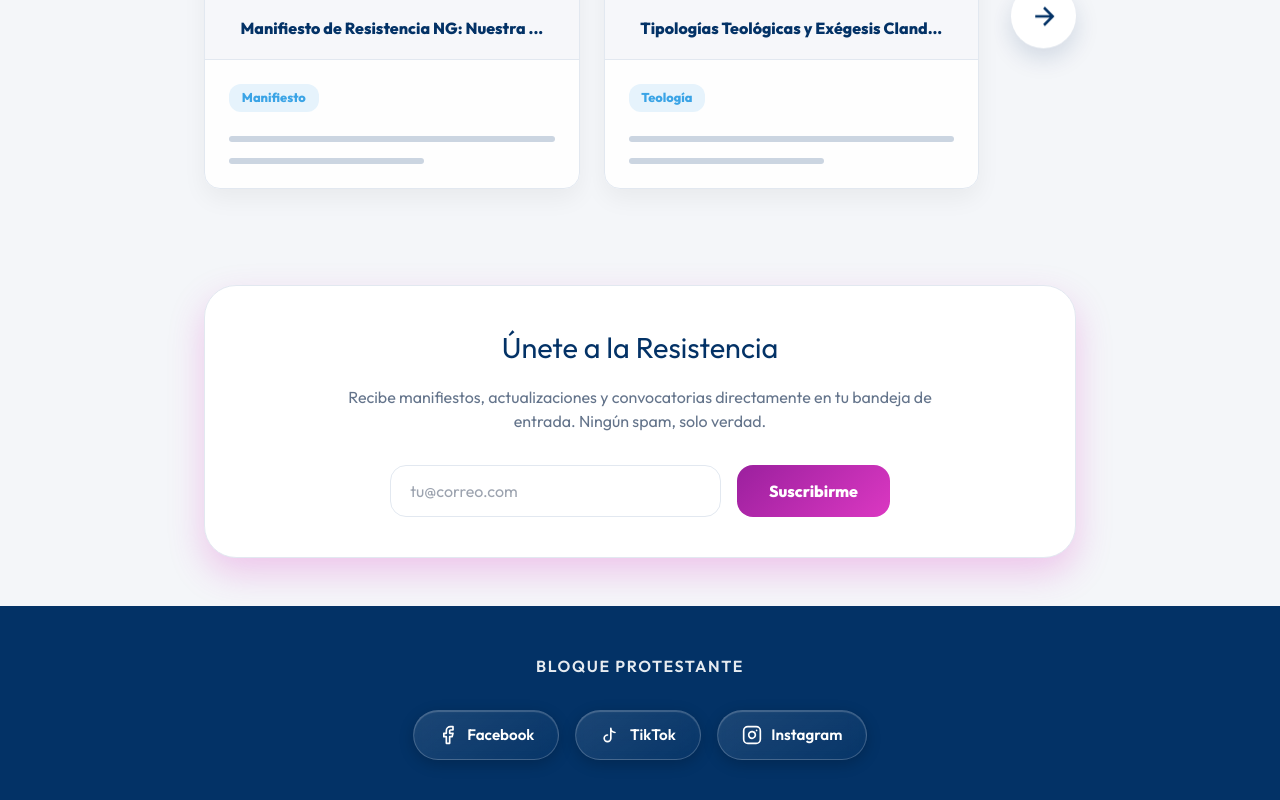
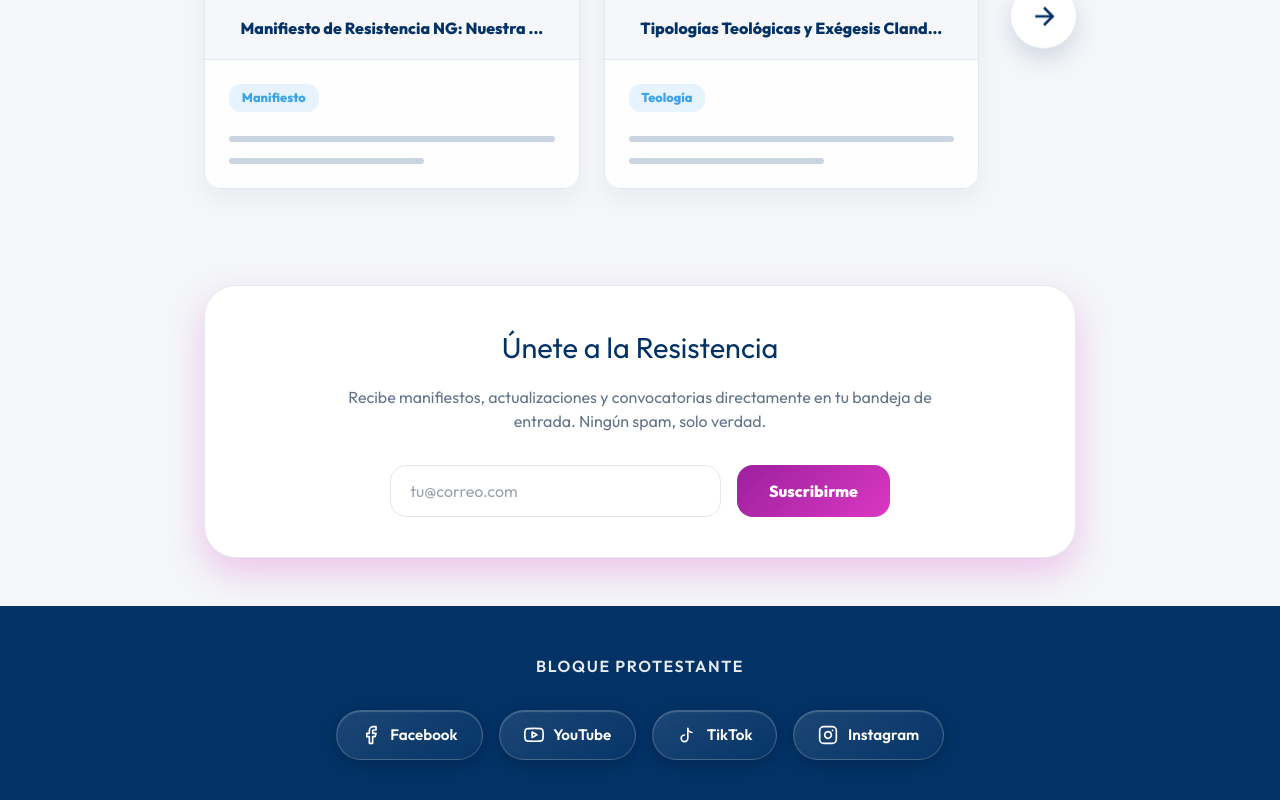
Before and after one commit to frankitoromas-tech/Bonten, a Next.js app: page / in a window 1280 px wide. Shown: the part 809-1609 px from the top of the page. Built offline with nearby package versions, Linux system fonts and the light colour scheme.

Commit message:
fix: restaurar boton de youtube general en el footer

```diff
--- a/src/components/Footer.tsx
+++ b/src/components/Footer.tsx
@@ -2,6 +2,7 @@
 
 const SOCIALS = [
   { label: 'Facebook', href: '#', path: 'M18 2h-3a5 5 0 0 0-5 5v3H7v4h3v8h4v-8h3l1-4h-4V7a1 1 0 0 1 1-1h3z' },
+  { label: 'YouTube', href: '#', path: 'M22.54 6.42a2.78 2.78 0 0 0-1.94-2C18.88 4 12 4 12 4s-6.88 0-8.6.46a2.78 2.78 0 0 0-1.94 2A29 29 0 0 0 1 11.75a29 29 0 0 0 .46 5.33 2.78 2.78 0 0 0 1.94 2c1.72.46 8.6.46 8.6.46s6.88 0 8.6-.46a2.78 2.78 0 0 0 1.94-2 29 29 0 0 0 .46-5.33 29 29 0 0 0-.46-5.33z', extra: <polygon points="9.75 15.02 15.5 11.75 9.75 8.48 9.75 15.02" /> },
   { label: 'TikTok', href: 'https://www.tiktok.com/@bontenteam.provida?_r=1&_t=ZT-97gB0s2v0jF', path: 'M9 12a4 4 0 1 0 4 4V4a5 5 0 0 0 5 5', external: true },
   { label: 'Instagram', href: '#', path: 'M16 11.37A4 4 0 1 1 12.63 8 4 4 0 0 1 16 11.37z', rect: true },
 ];
@@ -23,6 +24,7 @@
               {s.rect && <rect x="2" y="2" width="20" height="20" rx="5" ry="5" />}
               <path d={s.path} />
               {s.rect && <line x1="17.5" y1="6.5" x2="17.51" y2="6.5" />}
+              {s.extra}
             </svg>
             <span>{s.label}</span>
           </a>
```
